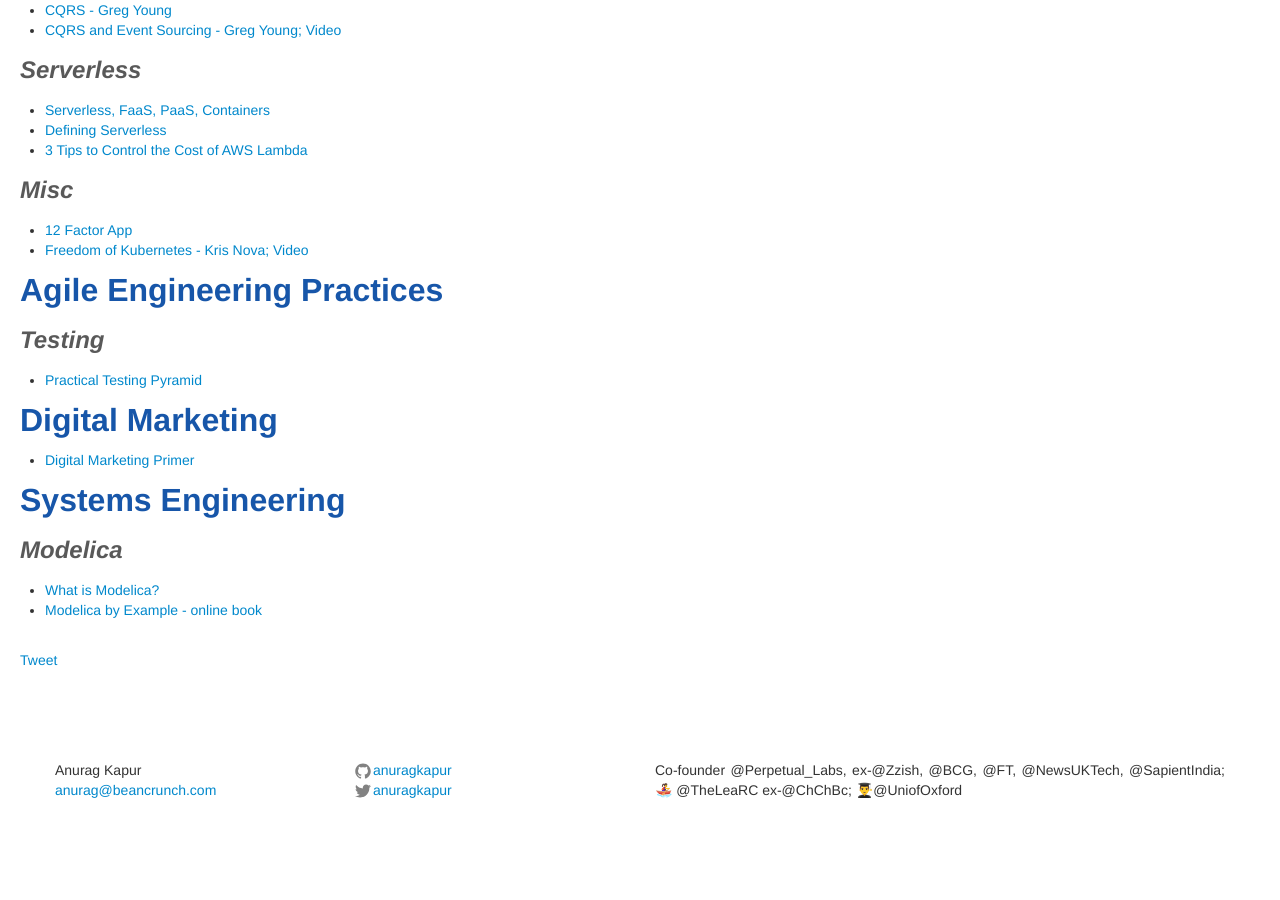
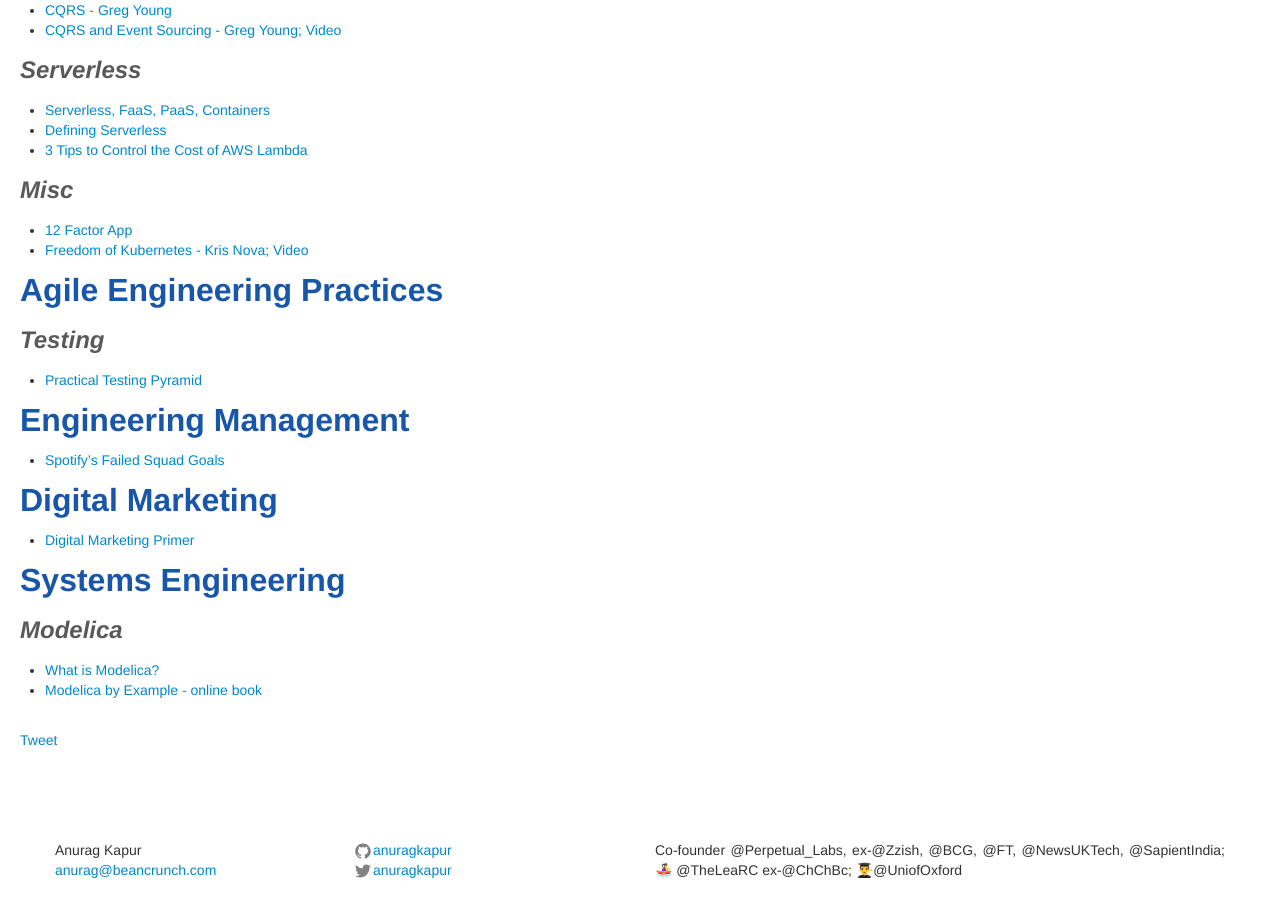
Before and after one commit to anuragkapur/anuragkapur.github.io, a Jekyll site: the page built from blog/engineering/_posts/2018-07-22-bookmarks.md, in a window 1280 px wide and 900 px high, scrolled down 1744 px. Built offline with Jekyll 4.4.1, drawn with Linux system fonts in a browser that asks for light colours; comment, search, counter and statistics services are not loaded; before the commit the page ends 2564 px from its top, so only the background shows below that.

Commit message:
Add Spotify - failed squad goals bookmark

```diff
--- a/blog/engineering/_posts/2018-07-22-bookmarks.md
+++ b/blog/engineering/_posts/2018-07-22-bookmarks.md
@@ -92,6 +92,9 @@
 ## Testing
 * [Practical Testing Pyramid](https://martinfowler.com/articles/practical-test-pyramid.html)
 
+# Engineering Management
+* [Spotify's Failed Squad Goals](https://www.jeremiahlee.com/posts/failed-squad-goals/)
+
 # Digital Marketing
 * [Digital Marketing Primer](https://www.analyticsvidhya.com/blog/2018/12/guide-digital-marketing-analytics/)
 
```
